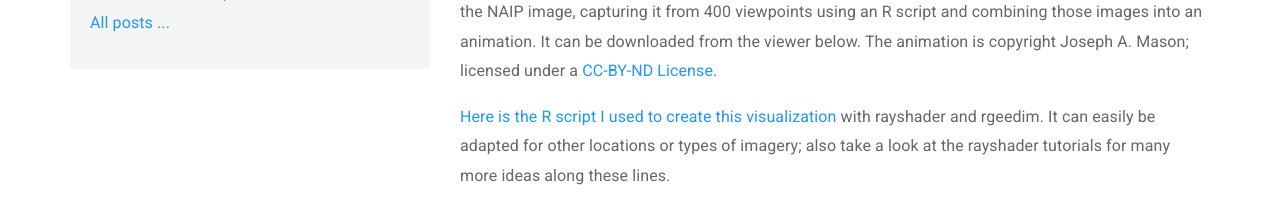
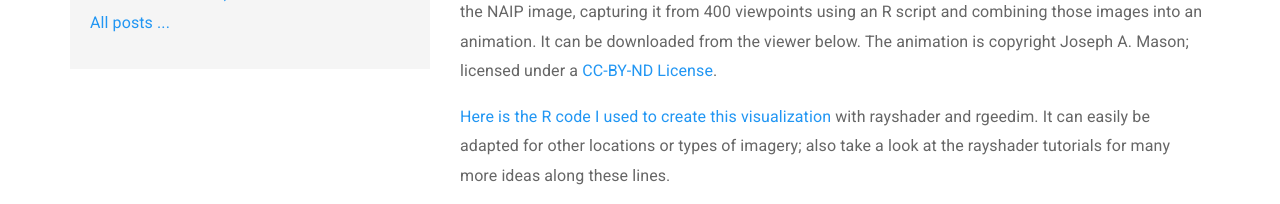
Before and after one commit to Joseph-A-Mason/Joseph-A-Mason.github.io, a Jekyll site: the page built from _posts/2023-07-22-3D-Model-of-Climax-Mine.md, in a window 1280 px wide and 1149 px high. Shown: the part 355-559 px from the top of the window. Built offline with Jekyll 4.4.1, drawn with Linux system fonts in a browser that asks for light colours; grey boxes are pictures that could not be loaded.

Commit message:
Update 2023-07-22-3D-Model-of-Climax-Mine.md

```diff
--- a/_posts/2023-07-22-3D-Model-of-Climax-Mine.md
+++ b/_posts/2023-07-22-3D-Model-of-Climax-Mine.md
@@ -7,6 +7,6 @@ author: Joe Mason
 
 I created an animated 3D visualization of the Climax Mine, near Leadville, CO, using a digital elevation model produced from airborne lidar data collected in 2020-21 and National Aerial Image Program (NAIP) images from 2021. I downloaded the elevation data and NAIP images, resampled them to 3 m resolution, and mosaiced them to cover the area of the mine, using the {**rgeedim**} package (<a href="https://github.com/brownag/rgeedim" target="_blank">More on this package</a>). I used the {**rayshader**} (<a href="https://www.rayshader.com/" target="_blank">more here</a>) package to create the 3D model of topography overlain by the NAIP image, capturing it from 400 viewpoints using an R script and combining those images into an animation. It can be downloaded from the viewer below. The animation is copyright Joseph A. Mason; licensed under a <a href="https://creativecommons.org/licenses/by-nd/4.0/">CC-BY-ND License</a>.
 
-<a href="https://gist.github.com/Joseph-A-Mason/502e443ba8c4ce5dc1fd2b8ca9759cae" target="_blank">Here is the R script I used to create this visualization</a> with rayshader and rgeedim. It can easily be adapted for other locations or types of imagery; also take a look at the rayshader tutorials for many more ideas along these lines.
+<a href="https://gist.github.com/Joseph-A-Mason/502e443ba8c4ce5dc1fd2b8ca9759cae" target="_blank">Here is the R code I used to create this visualization</a> with rayshader and rgeedim. It can easily be adapted for other locations or types of imagery; also take a look at the rayshader tutorials for many more ideas along these lines.
 
 <iframe id="kaltura_player" src="https://cdnapisec.kaltura.com/p/1660902/sp/166090200/embedIframeJs/uiconf_id/25916071/partner_id/1660902?iframeembed=true&playerId=kaltura_player&entry_id=1_snrq826f&flashvars[streamerType]=auto&amp;flashvars[localizationCode]=en_US&amp;flashvars[sideBarContainer.plugin]=true&amp;flashvars[sideBarContainer.position]=left&amp;flashvars[sideBarContainer.clickToClose]=true&amp;flashvars[chapters.plugin]=true&amp;flashvars[chapters.layout]=vertical&amp;flashvars[chapters.thumbnailRotator]=false&amp;flashvars[streamSelector.plugin]=true&amp;flashvars[EmbedPlayer.SpinnerTarget]=videoHolder&amp;flashvars[dualScreen.plugin]=true&amp;flashvars[Kaltura.addCrossoriginToIframe]=true&amp;&wid=1_wz2pk02q" width="649" height="401" allowfullscreen webkitallowfullscreen mozAllowFullScreen allow="autoplay *; fullscreen *; encrypted-media *"  frameborder="0" title="Climax_Mine"></iframe>
```
